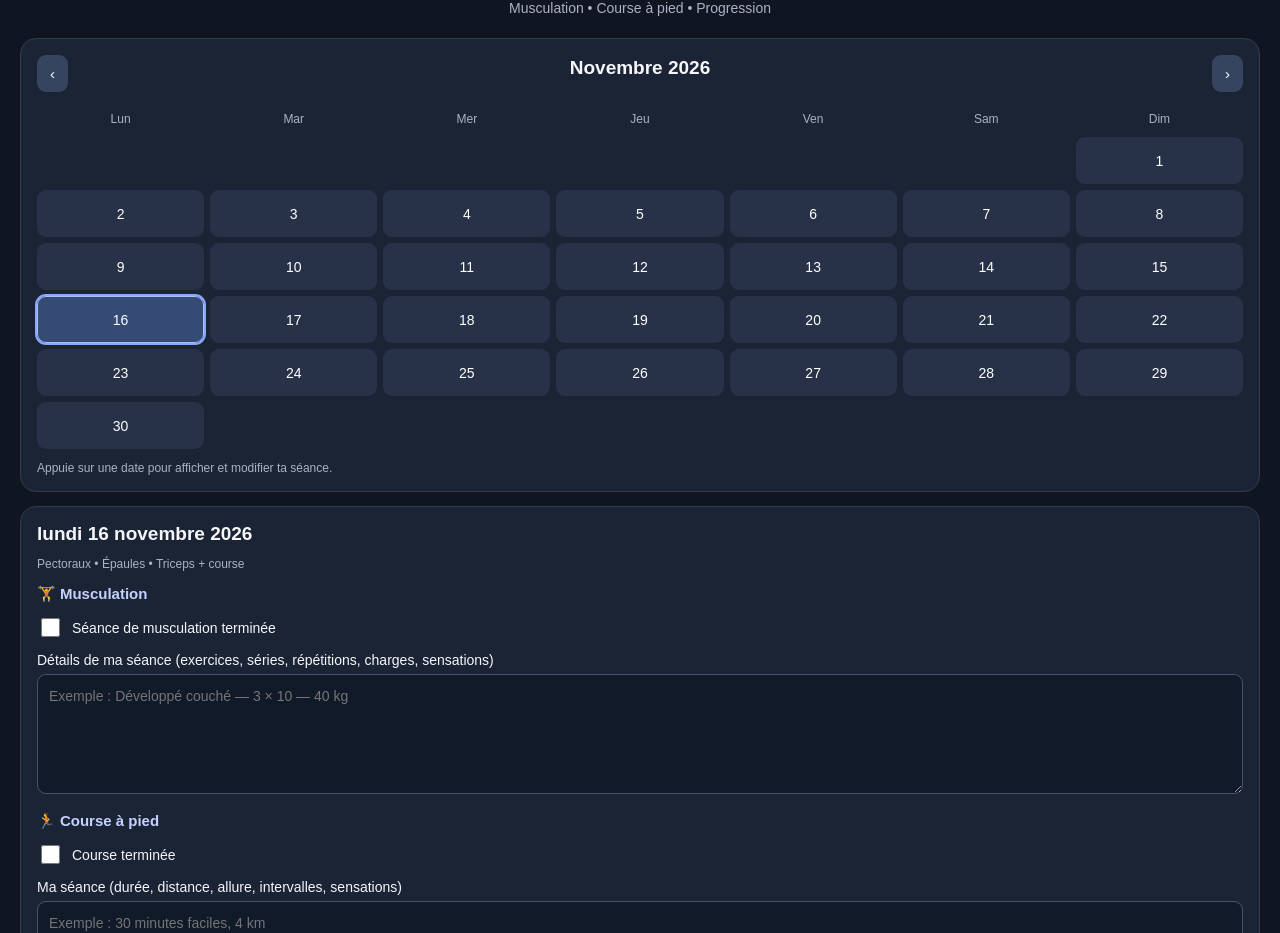
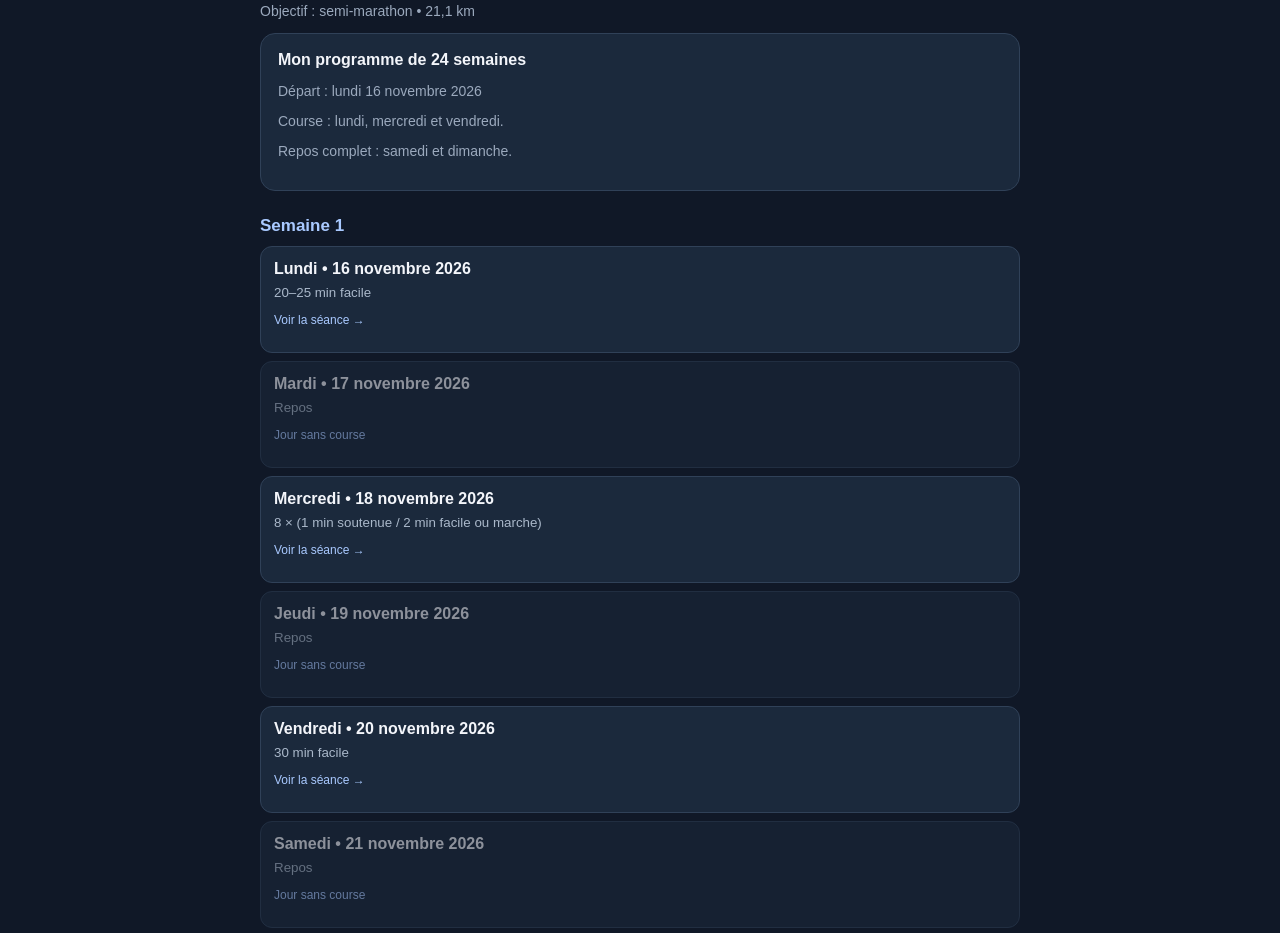
Before and after one commit to 2cgrhf7czc-collaborat/mon-suivi-sportif., a plain HTML site: page index.html in a window 1280 px wide. Shown: the part 83-1016 px from the top of the page. Drawn offline with Linux system fonts and the light colour scheme.

Commit message:
Update index.html

```diff
--- a/index.html
+++ b/index.html
@@ -4,158 +4,306 @@
 <head>
 <meta charset="UTF-8">
 <meta name="viewport" content="width=device-width, initial-scale=1">
-<meta name="theme-color" content="#151b2b">
-<title>Mon suivi sportif</title>
+<meta name="theme-color" content="#101827">
+<title>Mon suivi course</title>
 <style>
 *{box-sizing:border-box}
-body{margin:0;background:#101522;color:#f5f6fa;font-family:Arial,sans-serif;padding:20px}
-header{text-align:center;margin-bottom:22px}
-h1{font-size:26px;margin:8px 0}
-.sub{color:#aab2c5;font-size:14px}
-.panel{background:#1b2435;border:1px solid #303b50;border-radius:16px;padding:16px;margin:14px 0}
-.month{display:flex;justify-content:space-between;align-items:center}
-button{background:#35445f;color:white;border:0;border-radius:9px;padding:10px 13px;font-size:15px;cursor:pointer}
-#calendar{display:grid;grid-template-columns:repeat(7,1fr);gap:6px;margin-top:15px}
-.weekday{text-align:center;color:#aab2c5;font-size:12px;padding:5px 0}
-.day{min-height:47px;padding:7px 2px;text-align:center;background:#273249;border-radius:9px;font-size:14px}
-.day.selected{outline:2px solid #8ba8ff;background:#354b75}
-.day.today{border:1px solid #a9c0ff}
-.day .dot{display:block;color:#a9c0ff;font-size:10px;margin-top:3px}
-.muted{opacity:.25}
-h2{font-size:19px;margin:0 0 12px}
-h3{font-size:15px;margin:14px 0 8px;color:#c4d2ff}
-.tag{font-size:12px;color:#aab2c5}
-label{display:block;margin:12px 0 6px;font-size:14px}
-textarea,input{width:100%;background:#111a29;color:white;border:1px solid #46536b;border-radius:9px;padding:11px;font:14px Arial}
-textarea{min-height:120px;resize:vertical;line-height:1.5}
-.check{display:flex;align-items:center;gap:9px;margin:12px 0}
-.check input{width:19px;height:19px}
-.stats{display:flex;gap:10px}
-.stat{flex:1;background:#273249;border-radius:10px;padding:12px;text-align:center}
-.stat strong{display:block;font-size:23px;margin-bottom:4px}
-.small{font-size:12px;color:#aab2c5}
-footer{text-align:center;color:#8490a6;font-size:12px;margin:25px 0}
+body{margin:0;background:#101827;color:#f3f5fa;font-family:Arial,sans-serif;padding:18px}
+main{max-width:760px;margin:auto}
+h1{font-size:27px;margin-bottom:5px}
+h2{font-size:21px}
+h3{font-size:17px}
+.subtitle,.muted{color:#9ba9bd;font-size:14px}
+.panel{background:#1b293c;border:1px solid #304158;border-radius:15px;padding:17px;margin:14px 0}
+.week{margin-top:25px}
+.week h3{color:#a9c9ff;margin-bottom:10px}
+.day{background:#1b293c;border:1px solid #304158;border-radius:12px;padding:13px;margin:8px 0;cursor:pointer}
+.day strong{display:block;margin-bottom:5px}
+.day small{color:#aab8ca}
+.day.done{background:#174b37;border:1px solid #25865b}
+.day.done small{color:#b8ebd0}
+.day.rest{opacity:.55;cursor:default}
+.tag{font-size:12px;color:#a9c9ff}
+button{background:#3478e5;color:white;border:0;padding:13px 16px;border-radius:9px;font-weight:bold;cursor:pointer;width:100%;font-size:15px}
+button.secondary{background:#304158;margin-bottom:12px}
+input{width:100%;background:#101827;color:white;border:1px solid #40536c;border-radius:8px;padding:12px;margin:7px 0 16px;font-size:16px}
+label{font-size:14px;color:#c8d3e2}
+.step{background:#101827;border-radius:10px;padding:13px;margin:10px 0;line-height:1.5}
+.step span{display:block;color:#9ba9bd;font-size:12px;margin-bottom:5px}
+.check{display:flex;align-items:center;gap:10px;margin:14px 0}
+.check input{width:20px;margin:0}
+.hidden{display:none}
+.record{font-size:25px;font-weight:bold;margin:7px 0}
+hr{border:0;border-top:1px solid #304158;margin:20px 0}
+footer{color:#8392a8;font-size:12px;text-align:center;margin:35px 0}
 </style>
 </head>
 <body>
-<header>
-  <div class="sub">TON ESPACE PERSONNEL</div>
-  <h1>💪 Mon suivi sportif</h1>
-  <div class="sub">Musculation • Course à pied • Progression</div>
-</header>
+<main>
 
-<section class="panel">
-  <div class="month">
-    <button onclick="changeMonth(-1)">‹</button>
-    <h2 id="monthTitle"></h2>
-    <button onclick="changeMonth(1)">›</button>
-  </div>
-  <div id="calendar"></div>
-  <div class="small" style="margin-top:12px">Appuie sur une date pour afficher et modifier ta séance.</div>
+<section id="calendar">
+<h1>🏃 Mon suivi course</h1>
+<p class="subtitle">Objectif : semi-marathon • 21,1 km</p>
+
+<div class="panel">
+<strong>Mon programme de 24 semaines</strong>
+<p class="muted">Départ : lundi 16 novembre 2026</p>
+<p class="muted">Course : lundi, mercredi et vendredi.</p>
+<p class="muted">Repos complet : samedi et dimanche.</p>
+</div>
+
+<div id="weeks"></div>
+
+<h2>🏆 Mes records personnels</h2>
+<div class="panel">
+<p class="muted">Plus longue distance</p>
+<div class="record" id="bestDistance">0 km</div>
+<hr>
+<p class="muted">Meilleure allure moyenne</p>
+<div class="record" id="bestPace">--:-- /km</div>
+</div>
 </section>
 
-<section class="panel">
-  <h2 id="selectedTitle">Ta séance</h2>
-  <div class="tag" id="dayType"></div>
-  <div id="sessionArea"></div>
+<section id="details" class="hidden">
+<button class="secondary" onclick="goBack()">← Retour au calendrier</button>
+
+<div class="panel">
+<div class="tag" id="detailWeek"></div>
+<h2 id="detailTitle"></h2>
+<p class="muted" id="detailDate"></p>
+<hr>
+<h3>Ta séance</h3>
+
+<div class="step">
+<span>1 • ÉCHAUFFEMENT</span>
+<strong id="warmup"></strong>
+</div>
+<div class="step">
+<span>2 • SÉANCE PRINCIPALE</span>
+<strong id="mainWorkout"></strong>
+</div>
+<div class="step">
+<span>3 • FIN DE SÉANCE</span>
+<strong id="cooldown"></strong>
+</div>
+
+<label class="check">
+<input type="checkbox" id="completed">
+Séance terminée
+</label>
+</div>
+
+<div class="panel">
+<h3>📊 Résultat après la course</h3>
+
+<label for="distance">Distance parcourue (km)</label>
+<input id="distance" type="number" min="0" step="0.01" placeholder="Distance en km">
+
+<label for="time">Temps total réalisé</label>
+<input id="time" type="text" placeholder="Temps réalisé">
+
+<label for="pace">Allure moyenne (min/km)</label>
+<input id="pace" type="text" placeholder="Ex : 6:40">
+
+<button onclick="validateSession()">Valider la séance</button>
+</div>
 </section>
 
-<section class="panel">
-  <h2>📊 Mon bilan</h2>
-  <div class="stats">
-    <div class="stat"><strong id="strengthCount">0</strong><span class="small">Séances muscu</span></div>
-    <div class="stat"><strong id="runCount">0</strong><span class="small">Courses</span></div>
-  </div>
-  <p class="small">Tes séances terminées sont comptabilisées automatiquement.</p>
-</section>
-<footer>Les données sont enregistrées sur cet appareil.</footer>
+<footer>Mon suivi course • 24 semaines</footer>
+</main>
 
 <script>
-const names=["Dimanche","Lundi","Mardi","Mercredi","Jeudi","Vendredi","Samedi"];
-const plans={
-  0:{title:"Repos complet",strength:false,run:false},
-  1:{title:"Pectoraux • Épaules • Triceps + course",strength:true,run:true},
-  2:{title:"Dos • Biceps",strength:true,run:false},
-  3:{title:"Jambes complètes + course",strength:true,run:true},
-  4:{title:"Haut du corps",strength:true,run:false},
-  5:{title:"Points faibles musculaires + course",strength:true,run:true},
-  6:{title:"Repos complet",strength:false,run:false}
-};
-const today=new Date();
-let shown=new Date(today.getFullYear(),today.getMonth(),1);
-let selected=new Date(today.getFullYear(),today.getMonth(),today.getDate());
-let records=JSON.parse(localStorage.getItem("sportRecords")||"{}");
-const key=d=>d.getFullYear()+"-"+String(d.getMonth()+1).padStart(2,"0")+"-"+String(d.getDate()).padStart(2,"0");
-const getPlan=d=>plans[d.getDay()];
-function save(){localStorage.setItem("sportRecords",JSON.stringify(records));renderStats();}
-function record(){const k=key(selected);if(!records[k])records[k]={};return records[k];}
-function changeMonth(n){shown=new Date(shown.getFullYear(),shown.getMonth()+n,1);renderCalendar();}
+const startDate = new Date(2026,10,16);
+
+const program = [
+["20–25 min facile","8 × (1 min soutenue / 2 min facile ou marche)","30 min facile"],
+["25 min facile","8 × (1 min 30 soutenue / 2 min facile)","35 min facile"],
+["25–30 min facile","6 × (2 min soutenue / 2 min facile)","40 min facile"],
+["20–25 min facile","20 min facile sans accélérations","30–35 min facile"],
+["30 min facile","5 × (3 min soutenue / 2 min facile)","45 min facile"],
+["30–35 min facile","25 min facile + 4 accélérations de 15 s","50 min facile"],
+["35 min facile","6 × (3 min soutenue / 2 min facile)","55 min facile"],
+["25–30 min facile","25 min facile","40–45 min facile"],
+["35 min facile","3 × (5 min soutenue / 3 min facile)","60 min facile"],
+["35–40 min facile","30 min facile + 4 accélérations de 20 s","70 min facile"],
+["40 min facile","5 × (4 min soutenue / 2 min facile)","75 min facile"],
+["30 min facile","30 min facile","55–60 min facile"],
+["40 min facile","2 × (10 min allure régulière / 4 min facile)","80 min facile"],
+["40–45 min facile","6 × (3 min soutenue / 2 min facile)","90 min facile"],
+["45 min facile","35 min facile + 5 accélérations de 20 s","100 min facile"],
+["35 min facile","30 min facile","70 min facile"],
+["45 min facile","3 × (8 min allure régulière / 3 min facile)","105 min facile"],
+["45 min facile","6 × (4 min soutenue / 2 min facile)","115 min facile"],
+["45–50 min facile","40 min facile + 5 accélérations de 20 s","125 min facile"],
+["35–40 min facile","30 min facile","90 min facile"],
+["50 min facile","2 × (12 min allure régulière / 4 min facile)","135 min facile"],
+["45 min facile","35 min facile sans forcer","Maximum 150 min facile"],
+["35 min facile","25 min facile + 4 accélérations de 15 s","75–85 min facile"],
+["25 min facile","15–20 min très facile","SEMI-MARATHON : 21,1 km"]
+];
+
+const weekdays = ["Lundi","Mardi","Mercredi","Jeudi","Vendredi","Samedi","Dimanche"];
+const runDays = [0,2,4];
+const storageKey = "monSuiviCourse24";
+let results = JSON.parse(localStorage.getItem(storageKey) || "{}");
+let selected = null;
+
+function dateFor(week,day){
+  const d = new Date(startDate);
+  d.setDate(d.getDate()+week*7+day);
+  return d;
+}
+
+function dateKey(d){
+  return d.getFullYear()+"-"+String(d.getMonth()+1).padStart(2,"0")+"-"+String(d.getDate()).padStart(2,"0");
+}
+
+function dateLabel(d){
+  return d.toLocaleDateString("fr-FR",{day:"numeric",month:"long",year:"numeric"});
+}
+
 function renderCalendar(){
- const title=shown.toLocaleDateString("fr-FR",{month:"long",year:"numeric"});
- document.getElementById("monthTitle").textContent=title.charAt(0).toUpperCase()+title.slice(1);
- const cal=document.getElementById("calendar");cal.innerHTML="";
- ["Lun","Mar","Mer","Jeu","Ven","Sam","Dim"].forEach(x=>{let e=document.createElement("div");e.className="weekday";e.textContent=x;cal.appendChild(e);});
- let offset=(shown.getDay()+6)%7;
- for(let i=0;i<offset;i++){let e=document.createElement("div");cal.appendChild(e);}
- const total=new Date(shown.getFullYear(),shown.getMonth()+1,0).getDate();
- for(let n=1;n<=total;n++){
-  let d=new Date(shown.getFullYear(),shown.getMonth(),n),e=document.createElement("button");
-  e.className="day";e.textContent=n;
-  if(key(d)===key(selected))e.classList.add("selected");
-  if(key(d)===key(today))e.classList.add("today");
-  let p=getPlan(d),r=records[key(d)]||{};
-  if((p.strength&&r.strengthDone)||(p.run&&r.runDone)){let dot=document.createElement("span");dot.className="dot";dot.textContent="✓";e.appendChild(dot);}
-  e.onclick=()=>{selected=d;renderCalendar();renderSession();};
-  cal.appendChild(e);
- }
+  const container = document.getElementById("weeks");
+  container.innerHTML = "";
+
+  program.forEach((week,index)=>{
+    const section = document.createElement("section");
+    section.className = "week";
+
+    const title = document.createElement("h3");
+    title.textContent = "Semaine "+(index+1);
+    section.appendChild(title);
+
+    weekdays.forEach((day,dayIndex)=>{
+      const d = dateFor(index,dayIndex);
+      const key = dateKey(d);
+      const saved = results[key] || {};
+      const isRun = runDays.includes(dayIndex);
+
+      const card = document.createElement("div");
+      card.className = "day";
+      if(!isRun) card.classList.add("rest");
+      if(isRun && saved.completed) card.classList.add("done");
+
+      const heading = document.createElement("strong");
+      heading.textContent = day+" • "+dateLabel(d);
+
+      const description = document.createElement("small");
+      if(isRun){
+        description.textContent = program[index][runDays.indexOf(dayIndex)];
+      }else{
+        description.textContent = "Repos";
+      }
+
+      const status = document.createElement("p");
+      status.className = "tag";
+      if(isRun){
+        status.textContent = saved.completed ? "✓ Séance validée" : "Voir la séance →";
+      }else{
+        status.textContent = "Jour sans course";
+      }
+
+      card.append(heading,description,status);
+
+      if(isRun){
+        card.onclick = ()=>openSession(index,dayIndex);
+      }
+      section.appendChild(card);
+    });
+
+    container.appendChild(section);
+  });
+
+  updateRecords();
 }
-function renderSession(){
- const p=getPlan(selected),r=record();
- document.getElementById("selectedTitle").textContent=selected.toLocaleDateString("fr-FR",{weekday:"long",day:"numeric",month:"long",year:"numeric"});
- document.getElementById("dayType").textContent=p.title;
- let html="";
- if(!p.strength&&!p.run){
-  html="<p>🧘 Repos complet. Profite de ta récupération !</p>";
- }else{
-  if(p.strength){
-   html+=`<h3>🏋️ Musculation</h3>
-   <label class="check"><input type="checkbox" id="strengthDone" ${r.strengthDone?"checked":""}> Séance de musculation terminée</label>
-   <label>Détails de ma séance (exercices, séries, répétitions, charges, sensations)</label>
-   <textarea id="strengthNotes" placeholder="Exemple : Développé couché — 3 × 10 — 40 kg">${escapeText(r.strengthNotes||"")}</textarea>`;
-  }
-  if(p.run){
-   html+=`<h3>🏃 Course à pied</h3>
-   <label class="check"><input type="checkbox" id="runDone" ${r.runDone?"checked":""}> Course terminée</label>
-   <label>Ma séance (durée, distance, allure, intervalles, sensations)</label>
-   <textarea id="runNotes" placeholder="Exemple : 30 minutes faciles, 4 km">${escapeText(r.runNotes||"")}</textarea>`;
-  }
-  if(!p.run)html+=`<div class="small">Pas de course prévue aujourd'hui.</div>`;
-  if(!p.strength)html+=`<div class="small">Pas de musculation prévue aujourd'hui.</div>`;
- }
- document.getElementById("sessionArea").innerHTML=html;
- ["strengthDone","runDone","strengthNotes","runNotes"].forEach(id=>{
-  let el=document.getElementById(id);if(!el)return;
-  el.addEventListener("change",()=>{
-   let r=record();
-   if(id==="strengthDone")r.strengthDone=el.checked;
-   if(id==="runDone")r.runDone=el.checked;
-   if(id==="strengthNotes")r.strengthNotes=el.value;
-   if(id==="runNotes")r.runNotes=el.value;
-   save();renderCalendar();
+
+function openSession(week,dayIndex){
+  selected = {week,dayIndex};
+  const d = dateFor(week,dayIndex);
+  const key = dateKey(d);
+  const saved = results[key] || {};
+  const workout = program[week][runDays.indexOf(dayIndex)];
+
+  document.getElementById("calendar").classList.add("hidden");
+  document.getElementById("details").classList.remove("hidden");
+
+  document.getElementById("detailWeek").textContent = "SEMAINE "+(week+1);
+  document.getElementById("detailTitle").textContent = weekdays[dayIndex];
+  document.getElementById("detailDate").textContent = dateLabel(d);
+
+  const isIntervals = workout.includes("×") || workout.includes("accélérations");
+  document.getElementById("warmup").textContent =
+    isIntervals ? "8 à 10 minutes de course très facile." : "5 minutes de course tranquille.";
+
+  document.getElementById("mainWorkout").textContent = workout+".";
+
+  document.getElementById("cooldown").textContent =
+    isIntervals ? "5 à 10 minutes très faciles." : "5 minutes de marche.";
+
+  document.getElementById("completed").checked = !!saved.completed;
+  document.getElementById("distance").value = saved.distance || "";
+  document.getElementById("time").value = saved.time || "";
+  document.getElementById("pace").value = saved.pace || "";
+}
+
+function validateSession(){
+  if(!selected)return;
+
+  const d = dateFor(selected.week,selected.dayIndex);
+  const key = dateKey(d);
+
+  results[key] = {
+    completed:true,
+    distance:document.getElementById("distance").value,
+    time:document.getElementById("time").value.trim(),
+    pace:document.getElementById("pace").value.trim()
+  };
+
+  localStorage.setItem(storageKey,JSON.stringify(results));
+
+  document.getElementById("details").classList.add("hidden");
+  document.getElementById("calendar").classList.remove("hidden");
+  renderCalendar();
+  window.scrollTo(0,0);
+}
+
+function goBack(){
+  document.getElementById("details").classList.add("hidden");
+  document.getElementById("calendar").classList.remove("hidden");
+  renderCalendar();
+}
+
+function paceToSeconds(value){
+  const match = value.match(/^(\d{1,2}):([0-5]\d)$/);
+  if(!match)return null;
+  return Number(match[1])*60+Number(match[2]);
+}
+
+function updateRecords(){
+  let maxDistance = 0;
+  let bestPace = null;
+
+  Object.values(results).forEach(r=>{
+    const distance = parseFloat(String(r.distance || "").replace(",","."));
+    if(Number.isFinite(distance) && distance>maxDistance){
+      maxDistance = distance;
+    }
+
+    const pace = paceToSeconds(r.pace || "");
+    if(pace!==null && (bestPace===null || pace<bestPace)){
+      bestPace = pace;
+    }
   });
-  if(el.tagName==="TEXTAREA")el.addEventListener("input",()=>{
-   let r=record();r[id==="strengthNotes"?"strengthNotes":"runNotes"]=el.value;save();
-  });
- });
+
+  document.getElementById("bestDistance").textContent =
+    maxDistance.toLocaleString("fr-FR",{maximumFractionDigits:2})+" km";
+
+  document.getElementById("bestPace").textContent =
+    bestPace===null ? "--:-- /km" :
+    Math.floor(bestPace/60)+":"+String(bestPace%60).padStart(2,"0")+" /km";
 }
-function escapeText(s){return String(s).replace(/[&<>"']/g,c=>({"&":"&amp;","<":"&lt;",">":"&gt;",'"':"&quot;","'":"&#39;"}[c]));}
-function renderStats(){
- let s=0,r=0;
- Object.values(records).forEach(x=>{if(x.strengthDone)s++;if(x.runDone)r++;});
- document.getElementById("strengthCount").textContent=s;
- document.getElementById("runCount").textContent=r;
-}
-renderCalendar();renderSession();renderStats();
+
+renderCalendar();
 </script>
 </body>
 </html>
```
